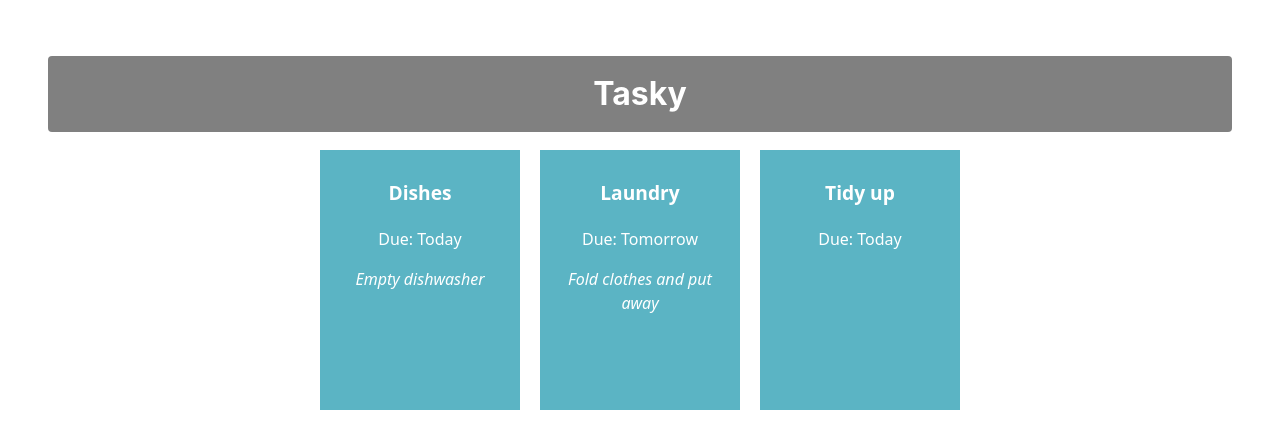
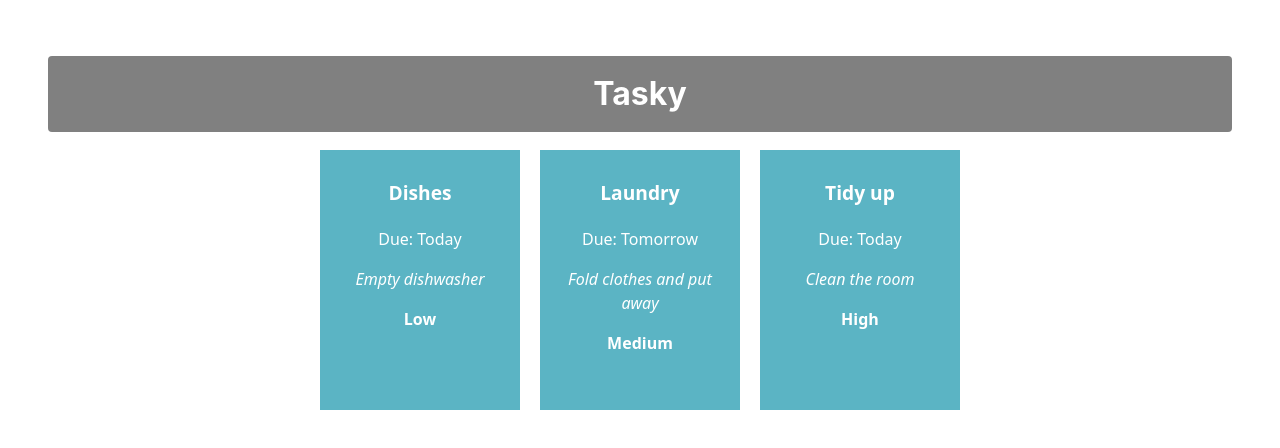
Before and after one commit to BartlomiejGerc/react-basics-labs, a React (Vite) app in the folder kiki/: page / in a window 1280 px wide. Shown: the top 448 px of the page. Built offline with nearby package versions, Linux system fonts and the light colour scheme.

Commit message:
Tasky Lab 2a - Excercise done

```diff
--- a/kiki/src/App.css
+++ b/kiki/src/App.css
@@ -44,3 +44,7 @@ div {
 .taskdescription {
   font-style: italic;
 }
+
+.priority {
+  font-weight: bold;
+}
--- a/kiki/src/App.jsx
+++ b/kiki/src/App.jsx
@@ -1,19 +1,33 @@
 import React, { useState } from 'react';
-
 import './App.css';
-
 import Task from './components/Task';
 
-
 function App() {
-      const [ taskState, setTaskState ] = useState({
+  const [taskState, setTaskState] = useState({
     tasks: [
-      { id: 1, title:"Dishes", description: "Empty dishwasher", deadline: "Today" },
-      { id: 2, title: "Laundry", description: "Fold clothes and put away", deadline: "Tomorrow" },
-      { id: 3, title: "Tidy up", deadline: "Today" }
+      {
+        id: 1,
+        title: "Dishes",
+        description: "Empty dishwasher",
+        deadline: "Today",
+        priority: "Low"
+      },
+      {
+        id: 2,
+        title: "Laundry",
+        description: "Fold clothes and put away",
+        deadline: "Tomorrow",
+        priority: "Medium"
+      },
+      {
+        id: 3,
+        title: "Tidy up",
+        description: "Clean the room",
+        deadline: "Today",
+        priority: "High"
+      }
     ]
   });
-
 
   return (
     <div className="container">
@@ -21,17 +35,15 @@ function App() {
 
       {taskState.tasks.map((task) => (
         <Task
+          key={task.id}
           title={task.title}
           description={task.description}
           deadline={task.deadline}
-      key={task.id}
+          priority={task.priority}
         />
       ))}
-
-
     </div>
   );
-
 }
 
 export default App;
--- a/kiki/src/components/Task.jsx
+++ b/kiki/src/components/Task.jsx
@@ -1,22 +1,16 @@
 import React from 'react';
 
 const Task = (props) => {
+  return (
+    <div className="card">
+      <p className="title">{props.title}</p>
+      <p>Due: {props.deadline}</p>
+      <p className="taskdescription">{props.description}</p>
 
+      <p className="priority">{props.priority}</p>
 
-
-
-            return (
-        <div className="card">
-            <p className="title">{props.title}</p>
-            <p>Due: {props.deadline}</p>
-            <p className="taskdescription">{props.description}</p>
-
-            <p>{props.children}</p>
-        </div>
-    )
-
-
-
-}
+    </div>
+  );
+};
 
 export default Task;
```
Lines whose indentation alone changed are shown as unchanged.
